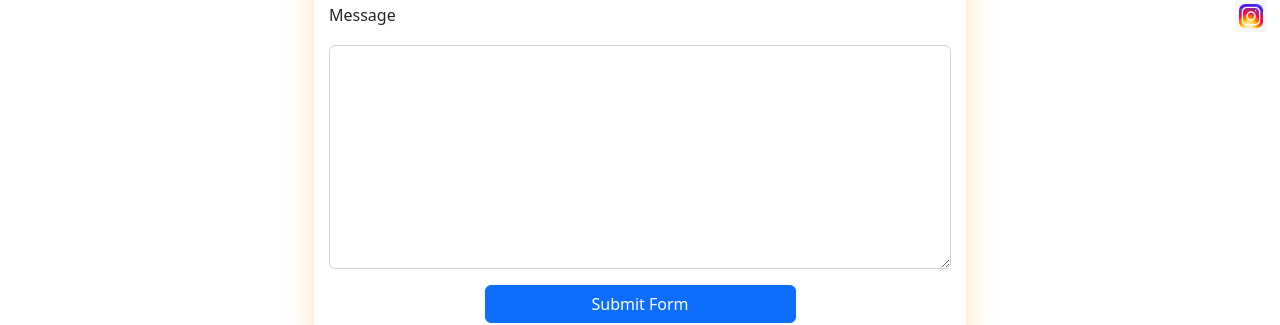
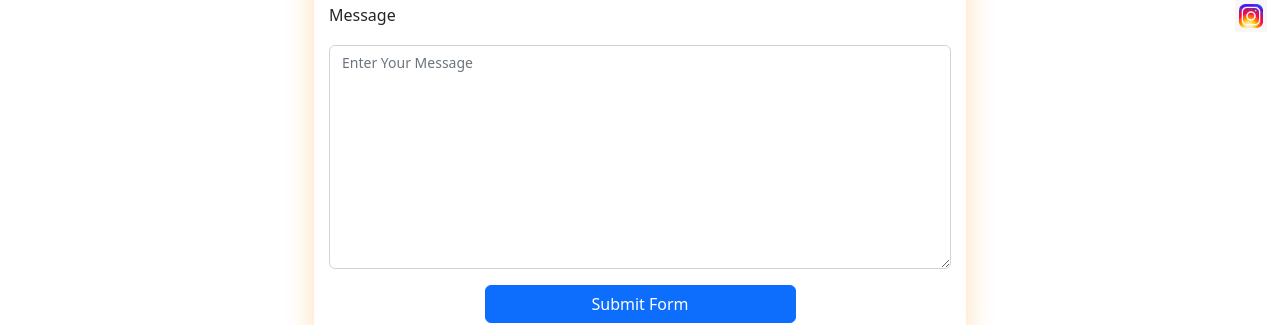
Before and after one commit to Shital769/my_react_portfolio, a React (Create React App) app: page /contact in a window 1280 px wide. Shown: the part 368-693 px from the top of the page. Built offline with nearby package versions, Linux system fonts and the light colour scheme.

Commit message:
changes on contact form

```diff
--- a/src/components/Contact.js
+++ b/src/components/Contact.js
@@ -1,6 +1,11 @@
-import React from "react";
+import React, { useState } from "react";
 import { Layout } from "./layout";
 const Contact = () => {
+  const [text, setText] = useState();
+
+  const handleOnTextChange = (e) => {
+    setText(e.target.value);
+  };
   return (
     <Layout>
       <div className="contact">
@@ -40,14 +45,14 @@ const Contact = () => {
                 </label>
                 <textarea
                   className="form-control"
+                  value={text}
+                  onChange={handleOnTextChange}
                   name="message"
                   id="FormControlTeaxtArea1"
                   placeholder="Enter Your Message"
                   rows="10"
                   required
-                >
-                  {" "}
-                </textarea>
+                ></textarea>
               </div>
 
               <div className="d-grid gap-2 col-6 mx-auto">
```
Also changed, not shown: src/components/Skills.js (+0 -31 lines), 1 other file (tests, documents, lock files or other folders).
